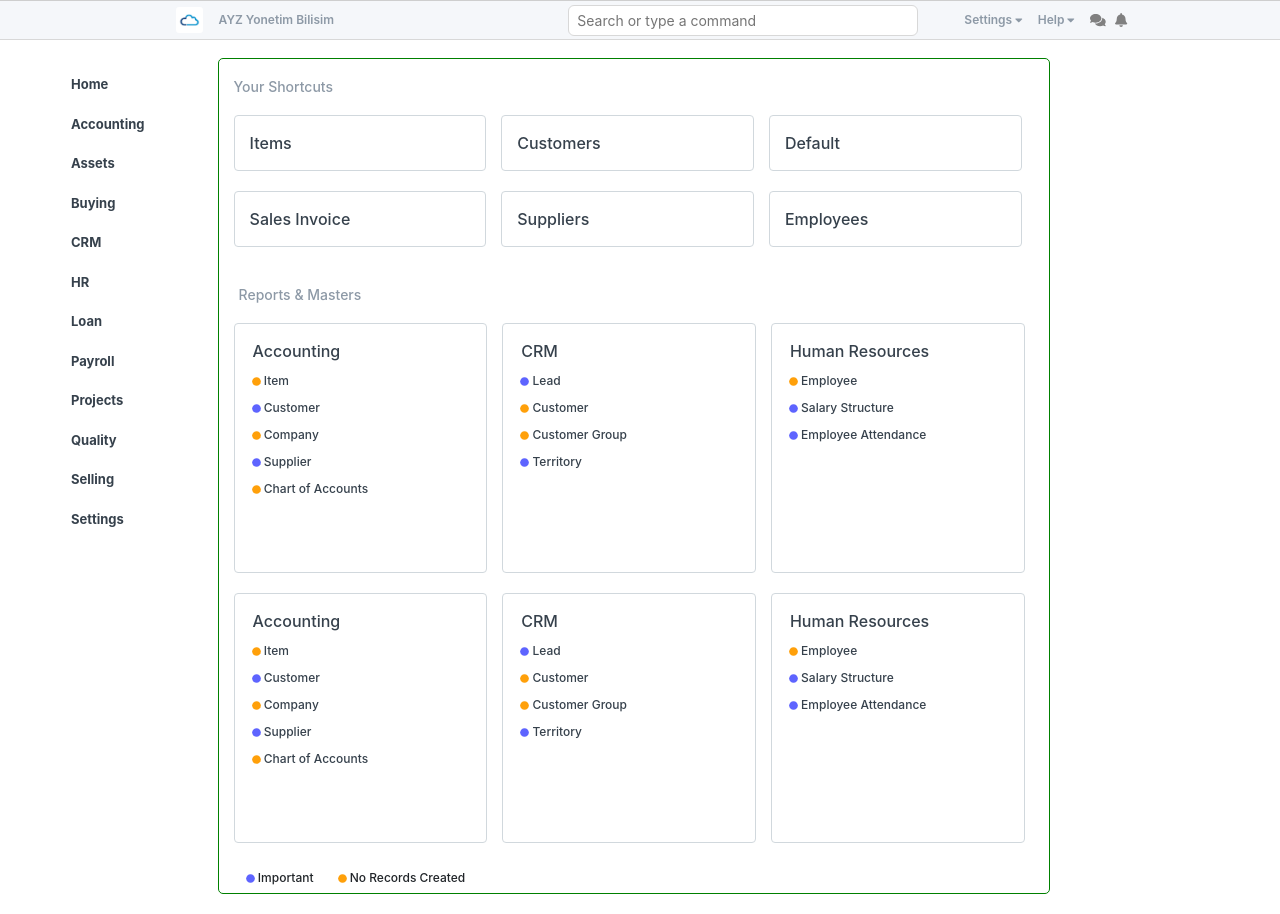
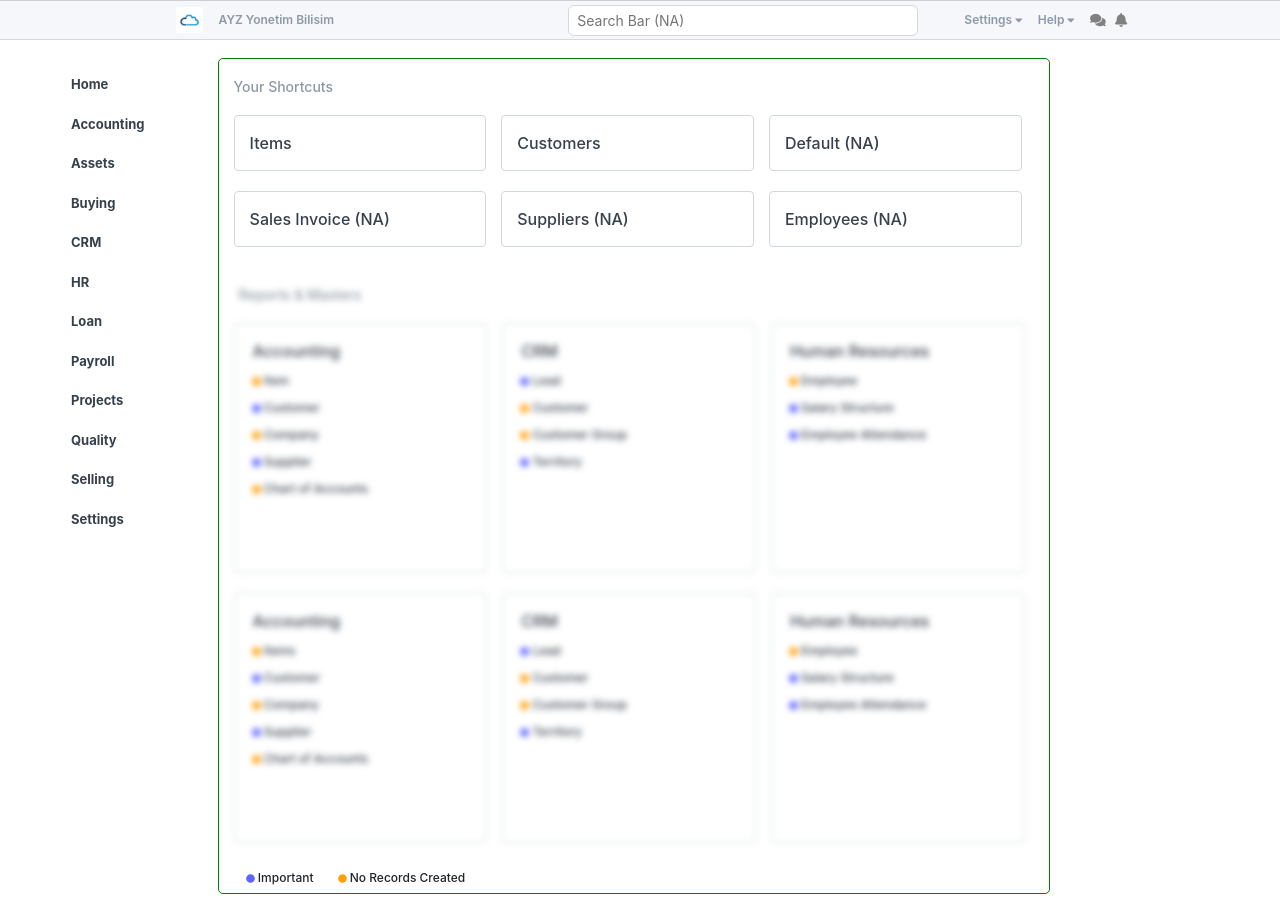
Before and after one commit to unsel/cloudERP, a React (Create React App) app: page / in a window 1280 px wide. Built offline with nearby package versions, Linux system fonts and the light colour scheme.

Commit message:
small changes before build

```diff
--- a/src/components/CommonPage/Sidebar/Sidebar1.js
+++ b/src/components/CommonPage/Sidebar/Sidebar1.js
@@ -8,21 +8,21 @@ const Sidebar1 = props => {
     return (
         <div className={classes.Sidebar} >
             <ul>
-                <li>VIEWS</li>
-                <li>Report</li>
-                <li>Dashboard</li>
-                <li>Images</li>
+                <li>VIEWS (NA)</li>
+                <li>Report (NA)</li>
+                <li>Dashboard (NA)</li>
+                <li>Images (NA)</li>
             </ul>
             <ul>
-                <li>FILTER BY</li>
-                <li>Assigned To</li>
-                <li>Created By</li>
-                <li>Add Fields +</li>
+                <li>FILTER BY (NA)</li>
+                <li>Assigned To (NA)</li>
+                <li>Created By (NA)</li>
+                <li>Add Fields + (NA)</li>
             </ul>
             <ul>
-                <li>TAGS</li>
-                <li>Tags</li>
-                <li>Show Tags</li>
+                <li>TAGS (NA)</li>
+                <li>Tags (NA)</li>
+                <li>Show Tags (NA)</li>
             </ul>
         </div>
     )
--- a/src/components/Navigation/Toolbar/Toolbar.js
+++ b/src/components/Navigation/Toolbar/Toolbar.js
@@ -15,7 +15,7 @@ const toolbar = ( props ) => (
         <div className={classes.Bars}><FontAwesomeIcon  icon="bars" color="#8D99A6"/></div>
 
         <div className={classes.Searchbar}>
-            <input type="search" placeholder=" Search or type a command"></input>
+            <input type="search" placeholder=" Search Bar (NA)"></input>
 
         </div>
 
--- a/src/components/RootComponents/Default/Default.js
+++ b/src/components/RootComponents/Default/Default.js
@@ -26,7 +26,7 @@ const Default = props => {
                     {cards}
             </div>
             <div className={classes.Reports}>
-                    <h6 className={classes.RowMiniTitle}>Reports & Masters</h6>
+                <h6 className={classes.RowMiniTitle}>Reports & Masters</h6>
                 <div className='row'>
                     {tables}
                 </div>
--- a/src/components/RootComponents/Default/Default.module.css
+++ b/src/components/RootComponents/Default/Default.module.css
@@ -1,4 +1,4 @@
-.Home{
+.Home {
   border: 1px solid green;
   border-radius: 5px;
   display: inline-block;
@@ -8,104 +8,104 @@
   padding-left: 15px;
 }
 
-.MiniTitle ,.RowMiniTitle{
+.MiniTitle,
+.RowMiniTitle {
   margin-bottom: 19px;
   font-size: 14px;
-    color: #8D99A6;
+  color: #8d99a6;
 }
-.RowMiniTitle{
+.RowMiniTitle {
   margin-left: -10px;
 }
-.Shortcuts , .Records{
+.Shortcuts,
+.Records {
   padding-top: 20px;
   margin-bottom: 20px;
 }
-.ilkler,  .Cards{
-    border:1px solid #d1d8dd;
+.ilkler,
+.Cards {
+  border: 1px solid #d1d8dd;
   border-radius: 4px;
   padding: 15px;
 
-    width:31%;
+  width: 31%;
   display: inline-block;
-    font-size:16px; font-weight:500;
-    color:#36414c;
+  font-size: 16px;
+  font-weight: 500;
+  color: #36414c;
 
   margin-right: 15px;
   margin-bottom: 20px;
 }
 
-.Cards{
+.Cards {
   min-height: 250px;
-    width:30.56%
+  width: 30.56%;
 }
-.Reports{
+
+.Reports {
   margin-left: 15px;
+  filter: blur(3px);
 }
-.CardHeader{
+.Reports:hover {
+  filter: blur(0px);
+}
+.CardHeader {
   margin-left: 3px;
   margin-bottom: 7px;
 }
-.CardItem{
-    color:#36414c;
-    margin:9px 0px;
+.CardItem {
+  color: #36414c;
+  margin: 9px 0px;
   font-size: 12px;
   padding-left: 2px;
 }
-.CardItem:hover{
-    text-decoration:none;
+.CardItem:hover {
+  text-decoration: none;
 }
-.dots{
+.dots {
   font-size: 12px;
   font-weight: 500;
 }
-.dots div{
+.dots div {
   display: inline-block;
   padding: 6px 12px;
 }
 
-
-
-@media(max-width:1700px){
-
-    .Home{
+@media (max-width: 1700px) {
+  .Home {
     width: 65%;
   }
 }
 
-@media(max-width:1250px){
-
-    .Home{
+@media (max-width: 1250px) {
+  .Home {
     width: 70%;
   }
 }
-@media(max-width:1130px){
+@media (max-width: 1130px) {
   .ilkler {
     width: 47%;
   }
-   .Cards{
+  .Cards {
     width: 46.16%;
   }
-
 }
-@media(max-width:1000px){
-
-    .Home{
+@media (max-width: 1000px) {
+  .Home {
     width: 70%;
   }
-
 }
-@media(max-width:780px){
-
-    .Home{
-        width:92%
+@media (max-width: 780px) {
+  .Home {
+    width: 92%;
   }
-
 }
-@media(max-width:780px){
-    .ilkler{
+@media (max-width: 780px) {
+  .ilkler {
     width: 97%;
   }
-    .Cards{
+  .Cards {
     width: 95%;
   }
 }
--- a/src/components/RootComponents/Home.js
+++ b/src/components/RootComponents/Home.js
@@ -6,47 +6,47 @@ const Home = props => {
         cards:[
             {link:'/items',name:"Items"},
             {link:'/customers',name:"Customers"},
-            {link:'/item',name:"Default"},
-            {link:'/item',name:"Sales Invoice"},
-            {link:'/customers',name:"Suppliers"},
-            {link:'/item',name:"Employees"},
+            {link:'/',name:"Default (NA)"},
+            {link:'/',name:"Sales Invoice (NA)"},
+            {link:'/',name:"Suppliers (NA)"},
+            {link:'/',name:"Employees (NA)"},
         ],
         tables:[
             {title:'Accounting', rows:[
-                {link:'/item',name:"Item",touched:true},
+                {link:'/items',name:"Item",touched:true},
                 {link:'/customers',name:"Customer",touched:false},
-                {link:'/item',name:"Company",touched:true},
-                {link:'/item',name:"Supplier",touched:false},
-                {link:'/item',name:"Chart of Accounts",touched:true},
+                {link:'/',name:"Company",touched:true},
+                {link:'/',name:"Supplier",touched:false},
+                {link:'/',name:"Chart of Accounts",touched:true},
              ]},
             {title:'CRM', rows:[
-                {link:'/item',name:"Lead",touched:false},
-                {link:'/customers',name:"Customer",touched:true},
+                {link:'/',name:"Lead",touched:false},
+                {link:'/',name:"Customer",touched:true},
                 {link:'/item',name:"Customer Group",touched:true},
                 {link:'/item',name:"Territory",touched:false},
              ]},
             {title:'Human Resources', rows:[
-                {link:'/item',name:"Employee",touched:true},
-                {link:'/customers',name:"Salary Structure",touched:false},
-                {link:'/item',name:"Employee Attendance",touched:false},
+                {link:'/',name:"Employee",touched:true},
+                {link:'/',name:"Salary Structure",touched:false},
+                {link:'/',name:"Employee Attendance",touched:false},
              ]},
              {title:'Accounting', rows:[
-                {link:'/item',name:"Item",touched:true},
+                {link:'/items',name:"Items",touched:true},
                 {link:'/customers',name:"Customer",touched:false},
-                {link:'/item',name:"Company",touched:true},
-                {link:'/item',name:"Supplier",touched:false},
-                {link:'/item',name:"Chart of Accounts",touched:true},
+                {link:'/',name:"Company",touched:true},
+                {link:'/',name:"Supplier",touched:false},
+                {link:'/',name:"Chart of Accounts",touched:true},
              ]},
             {title:'CRM', rows:[
-                {link:'/item',name:"Lead",touched:false},
-                {link:'/customers',name:"Customer",touched:true},
-                {link:'/item',name:"Customer Group",touched:true},
-                {link:'/item',name:"Territory",touched:false},
+                {link:'/',name:"Lead",touched:false},
+                {link:'/',name:"Customer",touched:true},
+                {link:'/',name:"Customer Group",touched:true},
+                {link:'/',name:"Territory",touched:false},
              ]},
             {title:'Human Resources', rows:[
-                {link:'/item',name:"Employee",touched:true},
-                {link:'/customers',name:"Salary Structure",touched:false},
-                {link:'/item',name:"Employee Attendance",touched:false},
+                {link:'/',name:"Employee",touched:true},
+                {link:'/',name:"Salary Structure",touched:false},
+                {link:'/',name:"Employee Attendance",touched:false},
              ]},
         ]
     }
--- a/src/containers/Customers/Customers.js
+++ b/src/containers/Customers/Customers.js
@@ -79,7 +79,7 @@ const Customers = props => {
   let customers = <Spinner />;
   if (!props.loading) {
     customers= !props.customers.length ? <NotFound create={()=>addingNewHandler()}  elementName='Customer'/> :[...props.customers].slice(0,itemCount[0]?20:(itemCount[1]?50:100)).sort(sortBy)
-            .filter(customer => (customer.name.includes(nameFilter) || +customer.workers < workerFilter) )
+            .filter(customer => (customer.name.toLowerCase().includes(nameFilter.toLowerCase()) || +customer.workers <= workerFilter) )
             .map(customer => (
       <Customer
         key={customer.id}
@@ -217,8 +217,6 @@ const Customers = props => {
       clearChecked();
   }
 
-
-
   const sortOrderToggleHandler = () => {
     setSortOrder(-sortOrder);
   }
--- a/src/containers/Items/Items.js
+++ b/src/containers/Items/Items.js
@@ -77,7 +77,7 @@ const Items = props => {
   let items = <Spinner />;
   if (!props.loading) {
     items= !props.items.length ? <NotFound create={()=>addingNewHandler()} elementName='Item'/> :[...props.items].slice(0,itemCount[0]?20:(itemCount[1]?50:100)).sort(sortBy)
-            .filter(item => (item.itemName.includes(nameFilter) || item.itemGroup.includes(groupFilter) ) )
+            .filter(item => (item.itemName.toLowerCase().includes(nameFilter.toLowerCase()) || item.itemGroup.toLowerCase().includes(groupFilter.toLowerCase()) ) )
             .map(item => (
       <Item
         key={item.id}
```
Also changed, not shown: 1 other file (tests, documents, lock files or other folders). Lines whose indentation alone changed are shown as unchanged.
